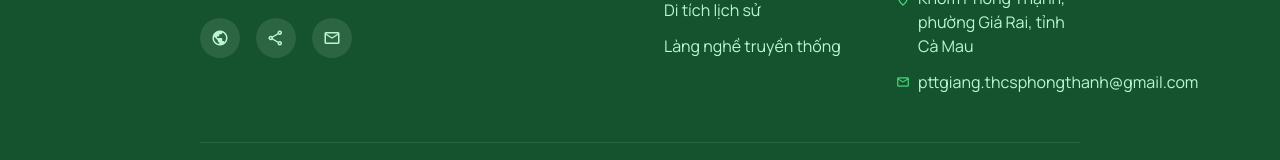
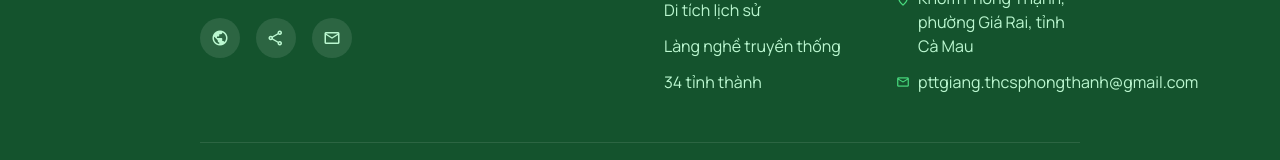
Before and after one commit to lenhudangthcspthanhb-del/tinh-hoa-van-hoa-ca-mau, a React (Vite) app: page / in a window 1280 px wide. Shown: the part 3252-3412 px from the top of the page. Built offline with nearby package versions, Linux system fonts and the light colour scheme.

Commit message:
Update Footer: Add link to 34 tinh thanh page

```diff
--- a/src/components/Footer.jsx
+++ b/src/components/Footer.jsx
@@ -123,6 +123,11 @@ export default function Footer() {
                   Làng nghề truyền thống
                 </Link>
               </li>
+              <li>
+                <Link to="/tinhthanh" className="hover:text-[#4ade80] transition-colors">
+                  34 tỉnh thành
+                </Link>
+              </li>
             </ul>
           </div>
 
```
